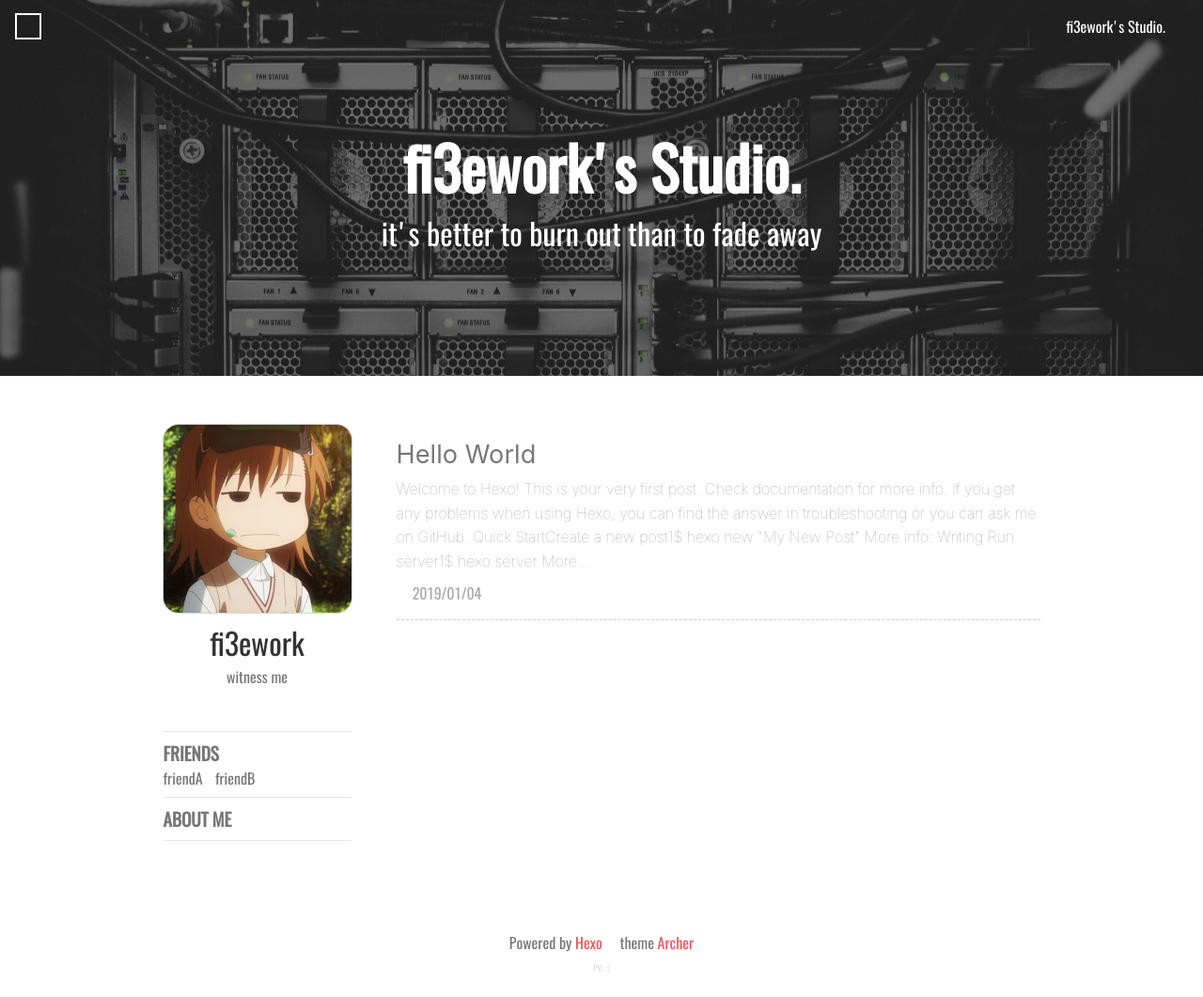
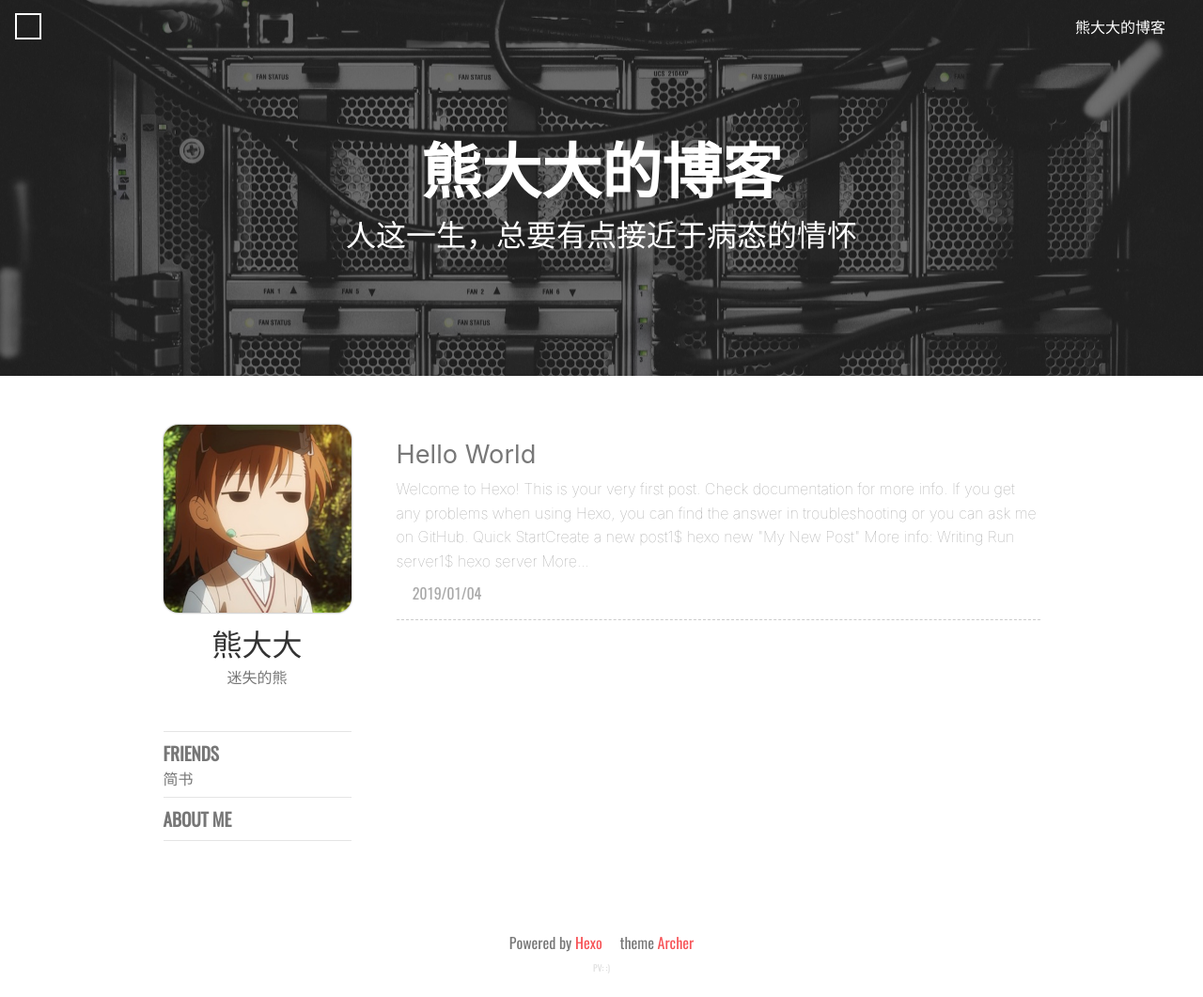
Before and after one commit to Bear518/xiongdada.github.io, a plain HTML site: page index.html in a window 1280 px wide. Shown: the whole page at 94% size. Drawn offline with nearby package versions, Linux system fonts and the light colour scheme; some packages are replaced by stand-ins of ours; a script that the page names is missing; a web font is replaced by a local one.

Commit message:
Site updated: 2019-01-04 17:53:44

```diff
--- a/index.html
+++ b/index.html
@@ -22,7 +22,7 @@
     <meta name="description" content="">
     <meta http-equiv="Cache-control" content="no-cache">
     <meta http-equiv="X-UA-Compatible" content="IE=edge,chrome=1">
-    <title>fi3ework&#39;s Studio</title>
+    <title>熊大大的博客</title>
     <style type="text/css">
     @font-face {
         font-family: 'Oswald-Regular';
@@ -210,7 +210,7 @@
     <div class="header-sidebar-menu">&#xe775;</div>
     <!-- post页的toggle banner  -->
 
-    <a class="home-link" href="/">fi3ework's Studio.</a>
+    <a class="home-link" href="/">熊大大的博客</a>
 </header>
     <div class="wrapper">
         <div class="site-intro" style="
@@ -236,7 +236,7 @@ height:50vh;
         <h1 class="intro-title">
             <!-- 主页  -->
 
-            fi3ework's Studio.
+            熊大大的博客
             <!-- 文章页  -->
 
         </h1>
@@ -245,7 +245,7 @@ height:50vh;
             <!-- 主页副标题  -->
 
 
-                it's better to burn out than to fade away
+                人这一生，总要有点接近于病态的情怀
 
             <!-- 文章页  -->
 
@@ -387,10 +387,10 @@ More...
 
             <div class="profile">
     <img class="profile-avatar" alt="avatar" src="/avatar/Misaka.jpg">
-    <div class="profile-name">fi3ework</div>
+    <div class="profile-name">熊大大</div>
 
     <div class="profile-signature">
-        witness me
+        迷失的熊
     </div>
 
 
@@ -399,13 +399,13 @@ More...
 
 
 
-                <a href="mailto:12345@qq.com" class="iconfont-archer email" title="email"></a>
+                <a href="mailto:274028055@qq.com" class="iconfont-archer email" title="email"></a>
 
 
 
 
 
-                <a href="//github.com/fi3ework" class="iconfont-archer github" target="_blank" title="github"></a>
+                <a href="//github.com/Bear518" class="iconfont-archer github" target="_blank" title="github"></a>
 
 
 
@@ -461,16 +461,8 @@ More...
 
 
                     <span>
-                        <a href="//www.baidu.com" target="_black">friendA</a>
+                        <a href="//www.jianshu.com/u/51f57b0579b3" target="_black">简书</a>
                     </span>
-
-
-
-                    <span>
-                        <a href="//www.google.com" target="_black">friendB</a>
-                    </span>
-
-
 
 
         </div>
@@ -491,13 +483,13 @@ More...
 
 
 
-                <a href="mailto:12345@qq.com" class="iconfont-archer email" title="email"></a>
+                <a href="mailto:274028055@qq.com" class="iconfont-archer email" title="email"></a>
 
 
 
 
 
-                <a href="//github.com/fi3ework" class="iconfont-archer github" target="_blank" title="github"></a>
+                <a href="//github.com/Bear518" class="iconfont-archer github" target="_blank" title="github"></a>
 
 
 
```
Also changed, not shown: 2019/01/04/hello-world/index.html (+5 -5 lines), archives/2019/01/index.html (+4 -4 lines), archives/2019/index.html (+4 -4 lines), archives/index.html (+4 -4 lines).
